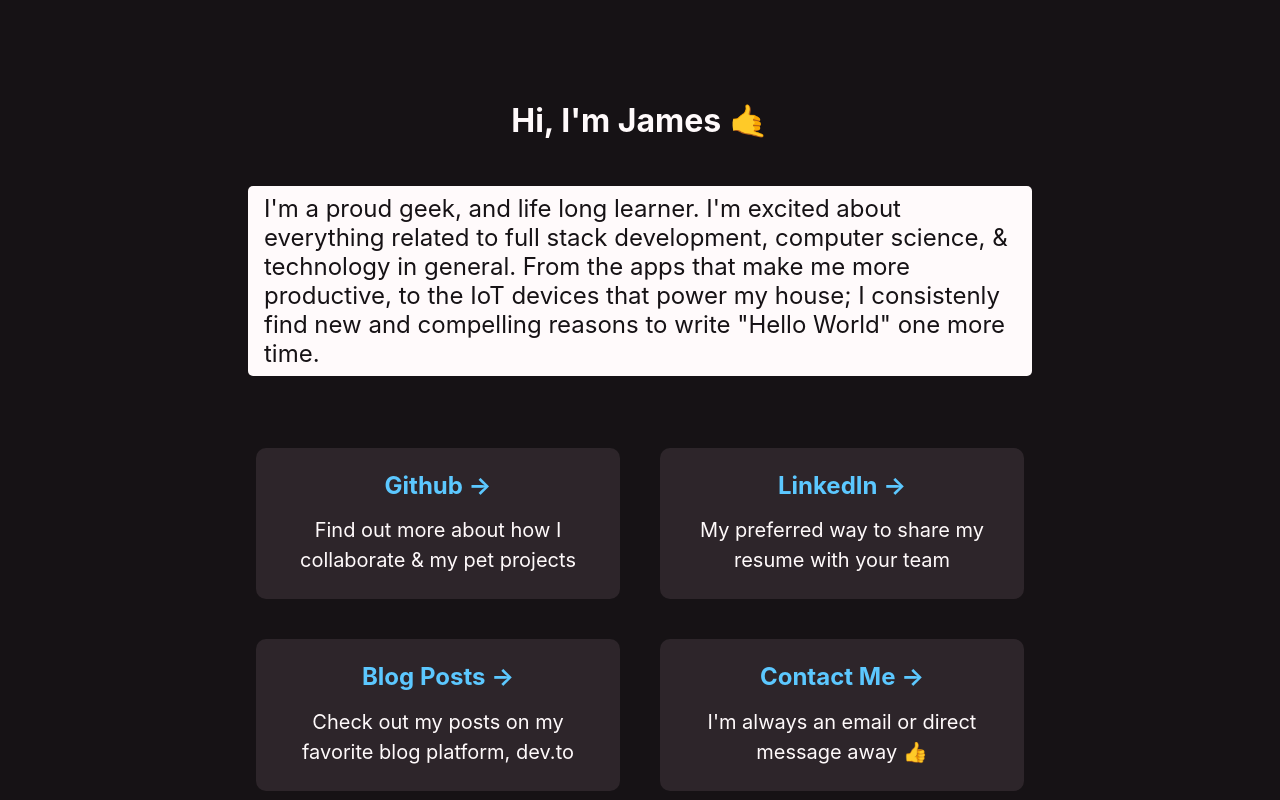
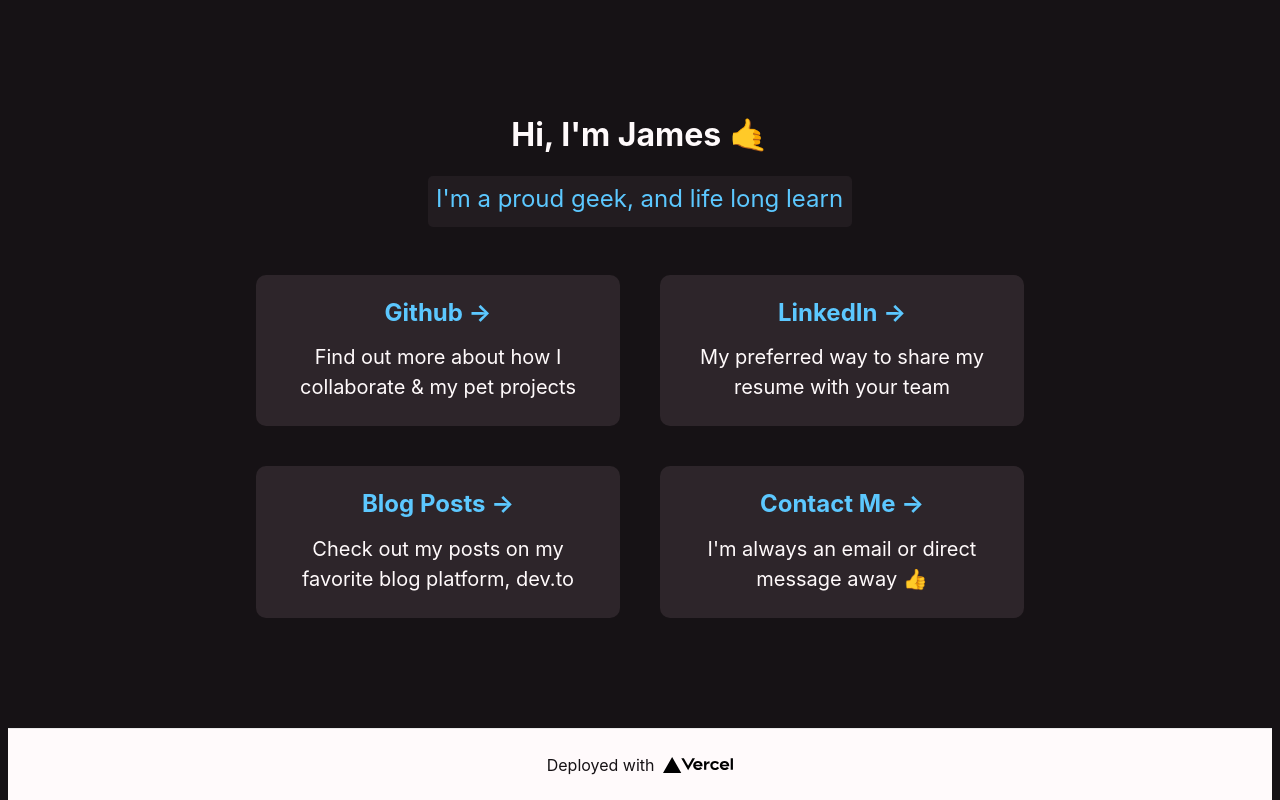
Before and after one commit to jimboslicethat/folio, a Next.js app: page / in a window 1280 px wide. Shown: the top 800 px of the page. Built offline with nearby package versions, Linux system fonts and the light colour scheme.

Commit message:
Add typewriter animation to bio

```diff
--- a/pages/biography.module.css
+++ b/pages/biography.module.css
@@ -1,8 +1,71 @@
 .quote {
-  background-color: #fffafb;
+  background-color: #221c20;
   font-size: 24px;
-  color: #161215;
+  color: #5cc8ff;
   border-radius: 5px;
-  padding: 8px 16px 8px 16px;
-  max-width: 784px;
+  padding: 8px;
 }
+
+.firstLine {
+  animation: text1;
+}
+
+.secondLine {
+  animation: text2;
+}
+
+.firstLine,
+.secondLine {
+  overflow: hidden;
+  white-space: nowrap;
+  display: inline-block;
+  position: relative;
+  animation-duration: 20s;
+  animation-timing-function: steps(25, end);
+  animation-iteration-count: infinite;
+}
+
+.firstLine::after,
+.secondLine::after {
+  content: '|';
+  position: absolute;
+  right: 0;
+  animation: caret infinite;
+  animation-duration: 1s;
+  animation-timing-function: steps(1, end);
+}
+
+@keyframes text2 {
+  0%,
+  50%,
+  100% {
+    width: 0;
+  }
+
+  60%,
+  90% {
+    width: 21.2em;
+  }
+}
+
+@keyframes text1 {
+  0%,
+  50%,
+  100% {
+    width: 0;
+  }
+  10%,
+  40% {
+    width: 17em;
+  }
+}
+
+@keyframes caret {
+  0%,
+  100% {
+    opacity: 0;
+  }
+  50% {
+    opacity: 1;
+  }
+}
--- a/pages/biography.tsx
+++ b/pages/biography.tsx
@@ -4,11 +4,9 @@ import styles from './biography.module.css'
 
 export default function Biography() {
   return (
-    <blockquote className={styles.quote} aria-label="About me">
-      I'm a proud geek, and life long learner. I'm excited about everything related to full stack
-      development, computer science, & technology in general. From the apps that make me more
-      productive, to the IoT devices that power my house; I consistenly find new and compelling
-      reasons to write "Hello World" one more time.
-    </blockquote>
+    <section className={styles.quote} aria-label="About me">
+      <span className={styles.firstLine}>I'm a proud geek, and life long learner.</span>
+      <span className={styles.secondLine}>Who can't seem to stop printing "Hello World".</span>
+    </section>
   )
 }
```
